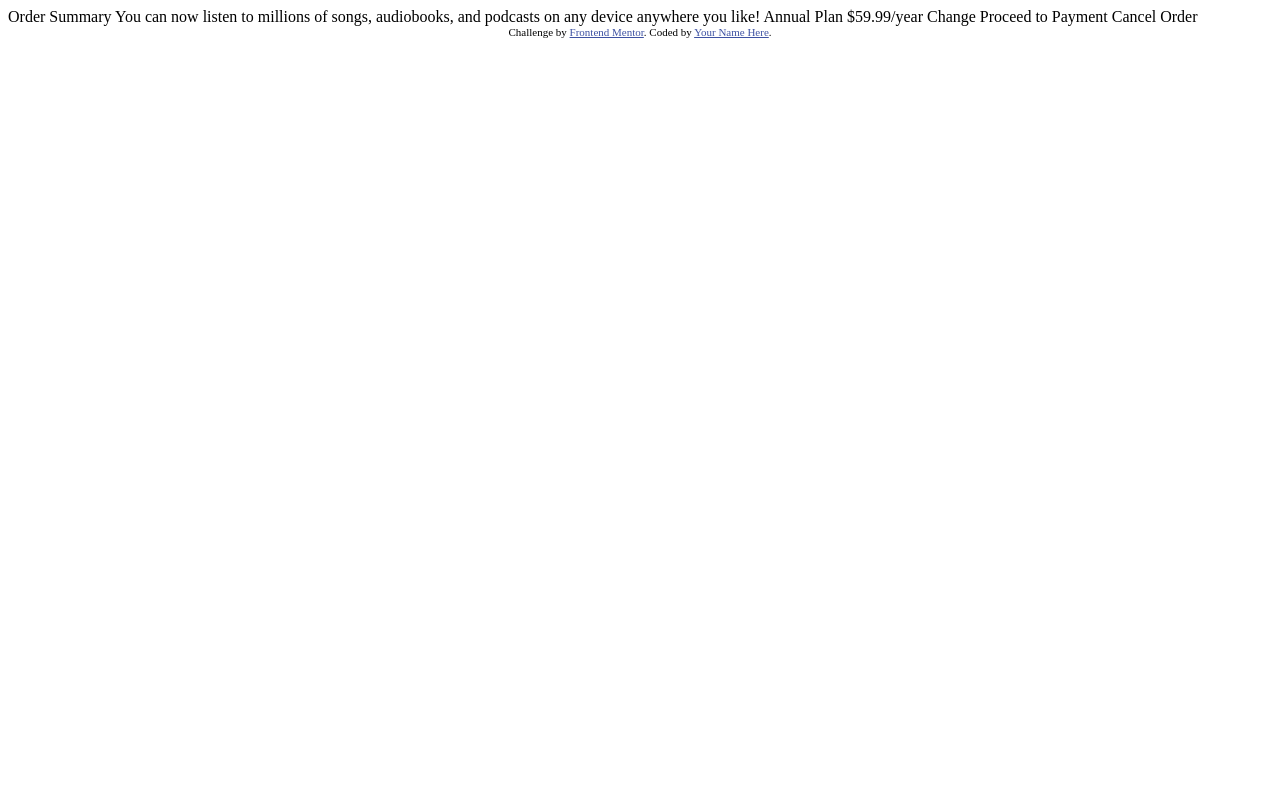
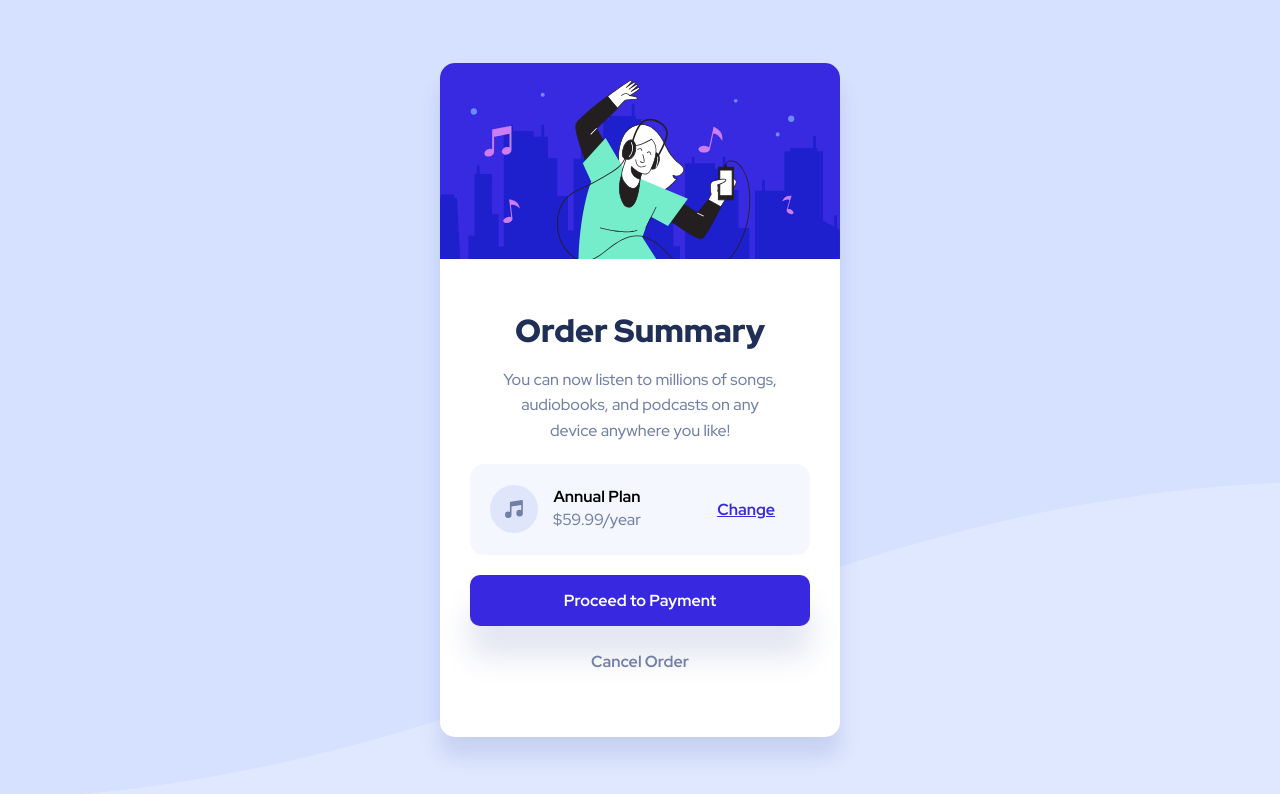
Before and after one commit to VishRoy/JavaScript, a plain HTML site: page Frontend_Mentor/order-summary-component-main/index.html in a window 1280 px wide. Drawn offline with Linux system fonts and the light colour scheme.

Commit message:
order-summary-challenge

```diff
--- a/Frontend_Mentor/order-summary-component-main/index.html
+++ b/Frontend_Mentor/order-summary-component-main/index.html
@@ -1,37 +1,56 @@
 <!DOCTYPE html>
 <html lang="en">
-<head>
-  <meta charset="UTF-8">
-  <meta name="viewport" content="width=device-width, initial-scale=1.0"> <!-- displays site properly based on user's device -->
+  <head>
+    <meta charset="UTF-8" />
+    <meta name="viewport" content="width=device-width, initial-scale=1.0" />
+    <!-- displays site properly based on user's device -->
 
-  <link rel="icon" type="image/png" sizes="32x32" href="./images/favicon-32x32.png">
+    <link
+      rel="icon"
+      type="image/png"
+      sizes="32x32"
+      href="./images/favicon-32x32.png"
+    />
 
-  <title>Frontend Mentor | Order summary card</title>
+    <title>Frontend Mentor | Order summary card</title>
 
-  <!-- Feel free to remove these styles or customise in your own stylesheet 👍 -->
-  <style>
-    .attribution { font-size: 11px; text-align: center; }
-    .attribution a { color: hsl(228, 45%, 44%); }
-  </style>
-</head>
-<body>
+    <link rel="stylesheet" href="./style.css" />
+  </head>
+  <body>
+    <div class="bg-image"></div>
+    <main class="card">
+      <img class="hero" src="./images/illustration-hero.svg" alt="hero image" />
+      <div class="content">
+        <h1 class="title">Order Summary</h1>
+        <p class="description">
+          You can now listen to millions of songs, audiobooks, and podcasts on
+          any device anywhere you like!
+        </p>
+        <div class="pricing">
+          <article class="plan-box">
+            <img src="./images/icon-music.svg" />
+            <div>
+              <h4>Annual Plan</h4>
+              <p>$59.99/year</p>
+            </div>
+          </article>
+          <button class="btn btn-change">Change</button>
+        </div>
 
-  Order Summary
+        <div class="buttons">
+          <button class="btn btn-proceed">Proceed to Payment</button>
+          <button class="btn btn-cancel">Cancel Order</button>
+        </div>
+      </div>
+    </main>
 
-  You can now listen to millions of songs, audiobooks, and podcasts on any
-  device anywhere you like!
-
-  Annual Plan
-  $59.99/year
-
-  Change
-
-  Proceed to Payment
-  Cancel Order
-
-  <div class="attribution">
-    Challenge by <a href="https://www.frontendmentor.io?ref=challenge" target="_blank">Frontend Mentor</a>.
-    Coded by <a href="#">Your Name Here</a>.
-  </div>
-</body>
+    <footer>
+      <!-- <div class="attribution">
+      Challenge by
+      <a href="https://www.frontendmentor.io?ref=challenge" target="_blank"
+        >Frontend Mentor</a
+      >. Coded by <a href="#">Vishakha Roy</a>.
+    </div> -->
+    </footer>
+  </body>
 </html>
--- /dev/null
+++ b/Frontend_Mentor/order-summary-component-main/style.css
@@ -0,0 +1,150 @@
+@import url('https://fonts.googleapis.com/css2?family=Red+Hat+Display:wght@500;700;900&display=swap');
+
+* {
+  margin: 0;
+  padding: 0;
+  box-sizing: border-box;
+}
+
+.attribution {
+  font-size: 11px;
+  text-align: center;
+}
+.attribution a {
+  color: hsl(228, 45%, 44%);
+}
+body {
+  font-family: 'Red Hat Display', sans-serif;
+  background-color: hsl(225, 100%, 94%);
+  text-align: center;
+  display: flex;
+  flex-direction: column;
+  align-items: center;
+  justify-content: center;
+  min-height: 100vh;
+}
+
+p {
+  font-size: 16px;
+  line-height: 1.6;
+  color: hsl(224, 23%, 55%);
+}
+
+.bg-image {
+  background: url('./images/pattern-background-mobile.svg') no-repeat
+    center/cover;
+  position: absolute;
+  top: 0;
+  left: 0;
+  right: 0;
+  bottom: 0;
+  z-index: -1;
+}
+
+.content {
+  padding: 30px;
+}
+
+.card {
+  background-color: #ffffff;
+  margin: 20px;
+  padding-bottom: 20px;
+  border-radius: 15px;
+  box-shadow: 0 20px 20px hsl(228, 45%, 44%, 0.15);
+}
+
+.card .title {
+  color: hsl(223, 47%, 23%);
+  margin: 15px 0;
+  font-weight: 900;
+}
+
+.description {
+  padding: 0 30px;
+}
+
+.hero {
+  width: 100%;
+  border-radius: 15px 15px 0 0;
+}
+
+.pricing {
+  margin: 20px auto;
+  padding: 10px;
+  background-color: hsl(225, 100%, 98%);
+  display: flex;
+  flex-direction: row;
+  justify-content: space-between;
+  border-radius: 14px;
+}
+
+.plan-box {
+  display: flex;
+  align-items: center;
+  justify-content: center;
+}
+
+.card .pricing .plan-box img {
+  margin-right: 15px;
+}
+
+.buttons {
+  display: flex;
+  flex-direction: column;
+  justify-content: center;
+}
+
+.btn {
+  font-family: inherit;
+  border: none;
+  padding: 15px;
+  border-radius: 10px;
+  font-weight: bold;
+  font-size: 16px;
+  cursor: pointer;
+  transition: all 0.2s ease-in-out;
+}
+
+.btn-change {
+  background-color: transparent;
+  color: hsl(245, 75%, 52%);
+  text-decoration: underline;
+}
+
+.btn-proceed {
+  background-color: hsl(245, 75%, 52%);
+  color: #fff;
+  padding: 15px;
+  margin-bottom: 10px;
+  box-shadow: 0 30px 30px hsl(228, 45%, 44%, 0.15);
+}
+
+.btn-change:hover,
+.btn-proceed:hover {
+  opacity: 0.8;
+  text-decoration: none;
+}
+
+.btn-cancel {
+  background-color: transparent;
+  color: hsl(224, 23%, 55%);
+}
+
+.btn-cancel:hover {
+  color: hsl(223, 47%, 23%);
+}
+
+@media (min-width: 450px) {
+  .bg-image {
+    background: url('./images/pattern-background-desktop.svg') no-repeat
+      center/cover;
+  }
+
+  .card {
+    width: 400px;
+  }
+
+  .card .pricing {
+    padding: 20px;
+  }
+}
```
